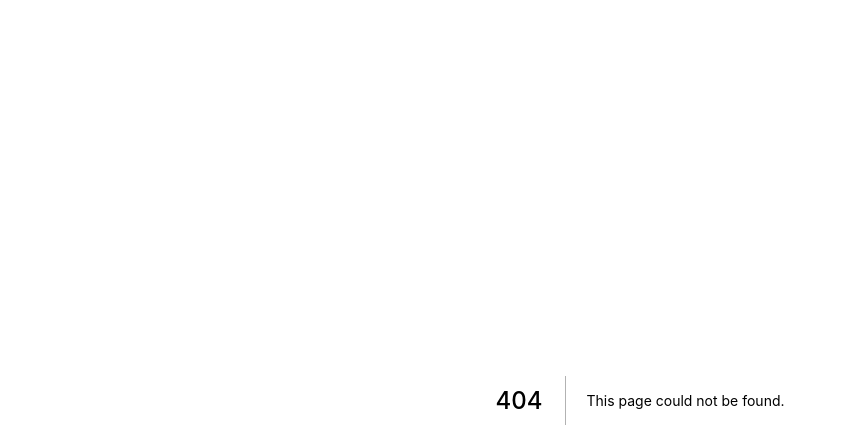
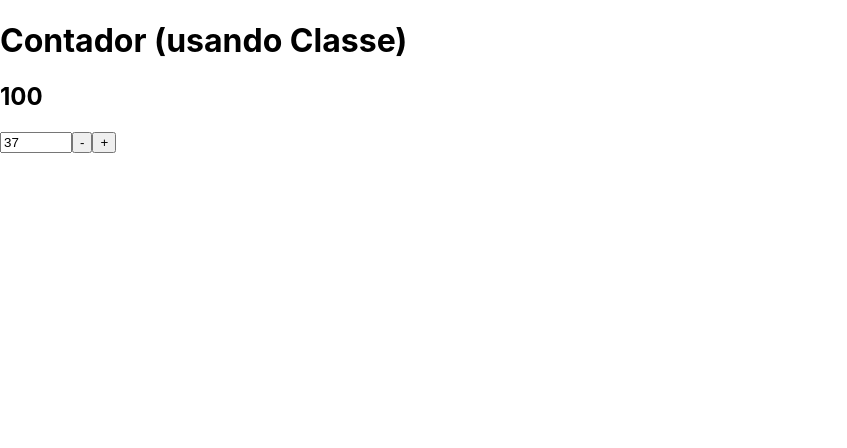
Before and after one commit to AbiezerSidonioJoseOdanacaJunior/exercicionext, a Next.js app in the folder exercicionext/: page /classe/contador in a window 1280 px wide. Before the commit this address had no page. Shown: the top 448 px of the page, without its empty margins (0-847 px from the left). Built offline with nearby package versions, Linux system fonts and the light colour scheme.

Commit message:
Componentes Usando Classe

```diff
--- /dev/null
+++ b/exercicionext/components/Contador.jsx
@@ -0,0 +1,48 @@
+import { Component } from "react";
+
+export default class Contador extends Component {
+    state = {
+        numero: this.props.valorInicial ?? 0,
+        passo: this.props.passo ?? 1
+    }
+
+    inc = () => {
+        this.setState({
+            numero: this.state.numero + this.state.passo
+        })
+    }
+
+    dec = () => {
+        this.setState({
+            numero: this.state.numero - this.state.passo
+        })
+    }
+
+    alterarPasso = (ev) => {
+        this.setState({ passo: +ev.target.value })
+    }
+
+    renderForm() {
+        return (
+            <>
+                <input type="number" min={1} max={1000}
+                    value={this.state.passo}
+                    onChange={this.alterarPasso} />
+                <button onClick={this.dec}>-</button>
+                <button onClick={this.inc}>+</button>
+            </>
+        )
+    }
+
+    render() {
+        return (
+            <div>
+                <h1>Contador (usando Classe)</h1>
+                <h2>{this.state.numero}</h2>
+                {this.renderForm()}
+            </div>
+        )
+    }
+}
+
+// export default Contador
--- /dev/null
+++ b/exercicionext/pages/classe/contador.jsx
@@ -0,0 +1,13 @@
+import { Component } from "react";
+import Contador from "../../components/Contador"
+
+export default class ContadorPage extends Component {
+
+    render() {
+        return (
+            <>
+                <Contador valorInicial={100} passo={37} />
+            </>
+        )
+    }
+}
```
